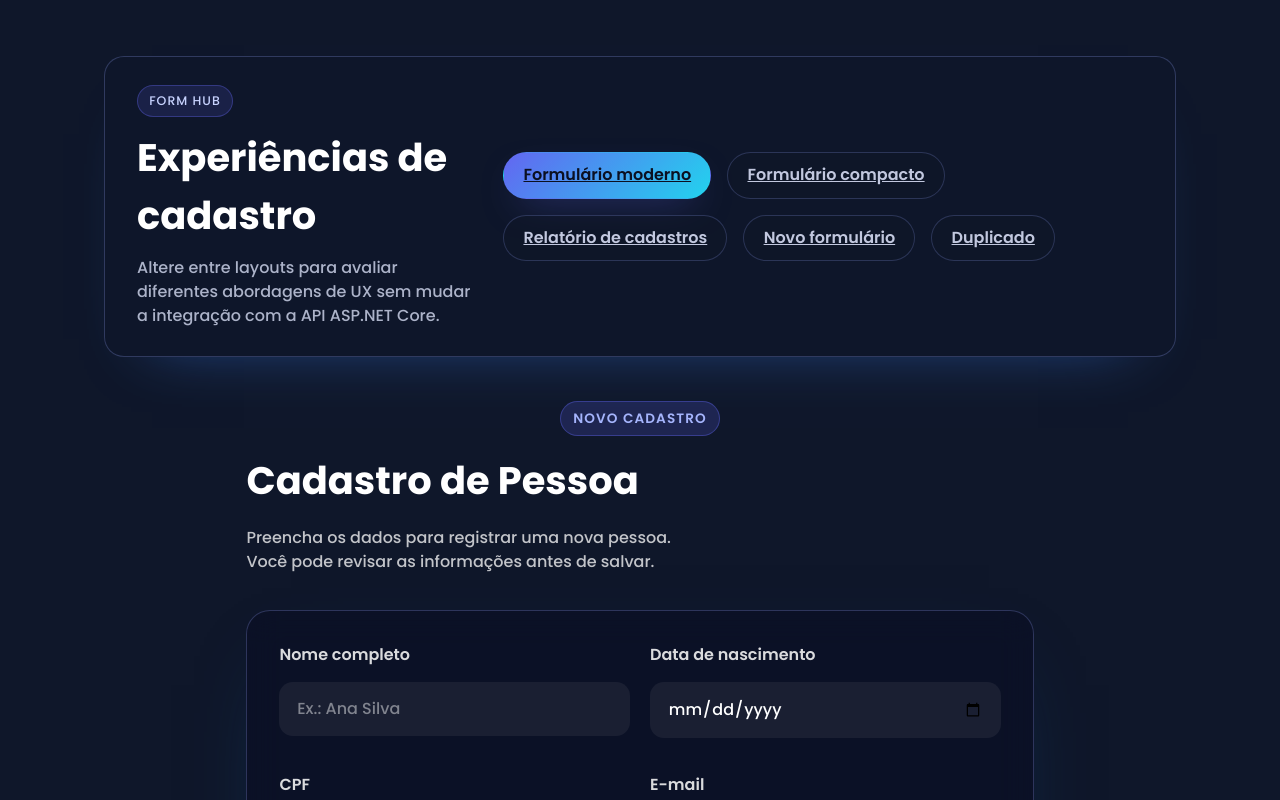
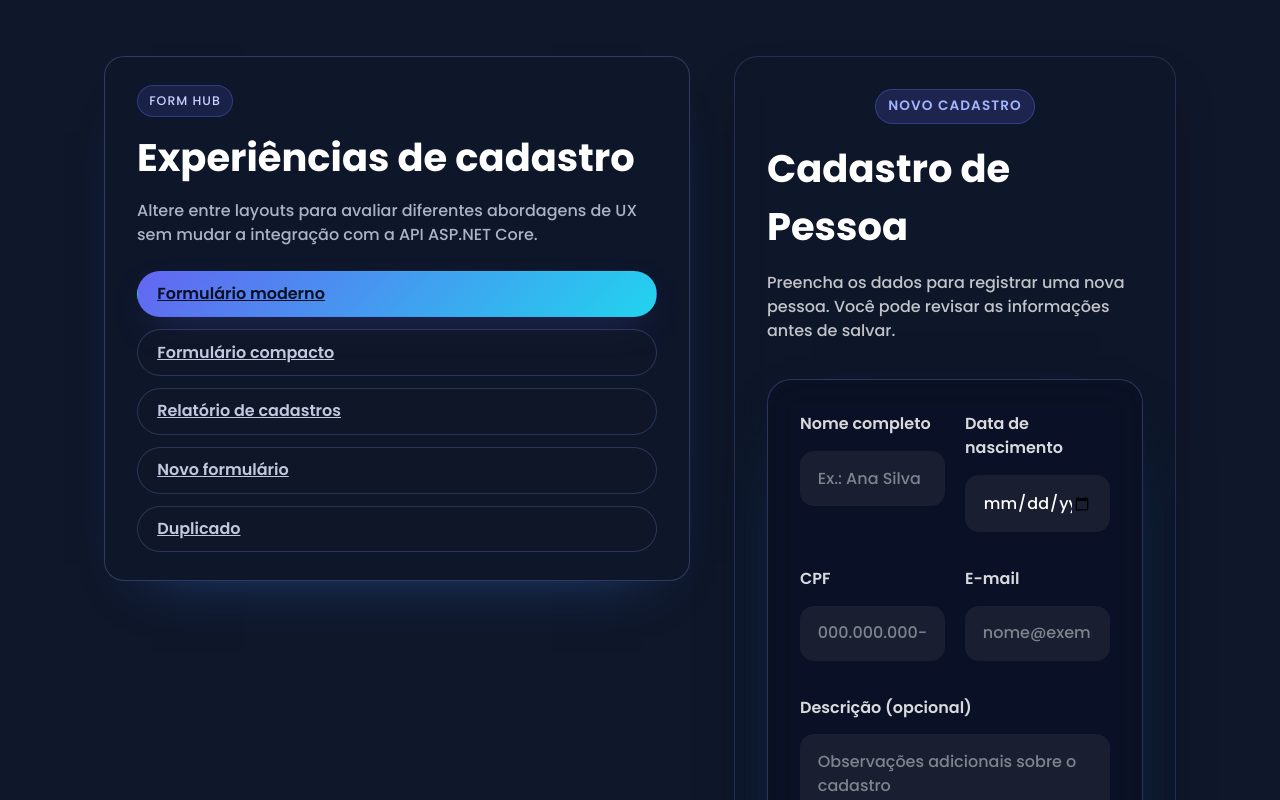
Before and after one commit to miltonlima/reactvite-app, a React (Vite) app: page / in a window 1280 px wide. Shown: the top 800 px of the page. Built offline with nearby package versions, Linux system fonts and the light colour scheme.

Commit message:
melhoria de layout

```diff
--- a/src/App.css
+++ b/src/App.css
@@ -4,17 +4,19 @@
   padding: 3.5rem 1.5rem;
 }
 
-.app-shell {
+.app-layout {
   display: flex;
-  flex-direction: column;
+  flex-direction: row;
+  align-items: flex-start;
   gap: 2.75rem;
 }
 
-.app-header {
+.sidebar {
   display: flex;
   flex-direction: column;
   gap: 1.5rem;
   background: rgba(15, 23, 42, 0.45);
+  flex-shrink: 0;
   border-radius: 20px;
   border: 1px solid rgba(148, 163, 255, 0.25);
   padding: 1.75rem 2rem;
@@ -52,15 +54,14 @@
 
 .nav-links {
   display: flex;
-  gap: 1rem;
-  flex-wrap: wrap;
-  align-items: center;
+  flex-direction: column;
+  gap: 0.75rem;
+  align-items: stretch;
 }
 
 .nav-link {
   display: inline-flex;
   align-items: center;
-  justify-content: center;
   padding: 0.65rem 1.2rem;
   border-radius: 999px;
   border: 1px solid rgba(148, 163, 255, 0.22);
@@ -85,7 +86,22 @@
 
 .content {
   display: flex;
-  justify-content: center;
+  flex-grow: 1;
+}
+
+.content-card {
+  width: 100%;
+  padding: 2rem;
+  border-radius: 24px;
+  border: 1px solid rgba(148, 163, 255, 0.18);
+  background: rgba(15, 23, 42, 0.3);
+  box-shadow: 0 25px 50px -12px rgba(0, 0, 0, 0.25);
+}
+
+@supports (backdrop-filter: blur(16px)) {
+  .content-card {
+    backdrop-filter: blur(16px);
+  }
 }
 
 .modern-form {
@@ -945,13 +961,6 @@
 }
 
 @media (min-width: 920px) {
-  .app-header {
-    flex-direction: row;
-    align-items: center;
-    justify-content: space-between;
-    text-align: left;
-  }
-
   .brand {
     max-width: 520px;
   }
--- a/src/App.jsx
+++ b/src/App.jsx
@@ -8,8 +8,8 @@ import './App.css'
 
 function App() {
   return (
-    <div className="app-shell">
-      <header className="app-header">
+    <div className="app-layout">
+      <aside className="sidebar">
         <div className="brand">
           <span className="brand-badge">Form hub</span>
           <h1>Experiências de cadastro</h1>
@@ -61,9 +61,10 @@ function App() {
             Duplicado
           </NavLink>
         </nav>
-      </header>
+      </aside>
 
       <main className="content">
+        <div className="content-card">
           <Routes>
             <Route path="/" element={<ModernForm />} />
             <Route path="/simple" element={<SimpleForm />} />
@@ -72,6 +73,7 @@ function App() {
             <Route path="/new" element={<NewForm />} />
             <Route path="*" element={<Navigate to="/" replace />} />
           </Routes>
+        </div>
       </main>
     </div>
   )
```
Lines whose indentation alone changed are shown as unchanged.
